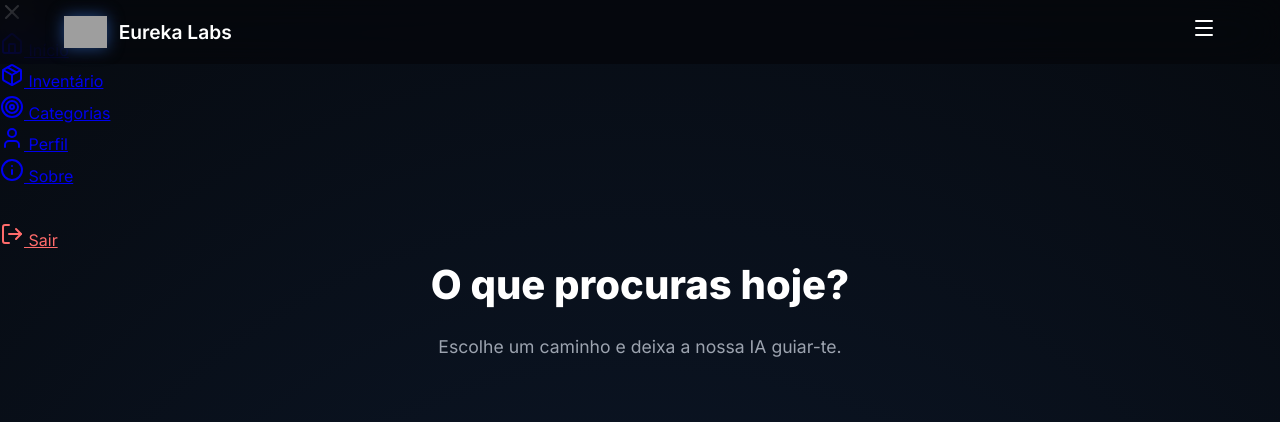
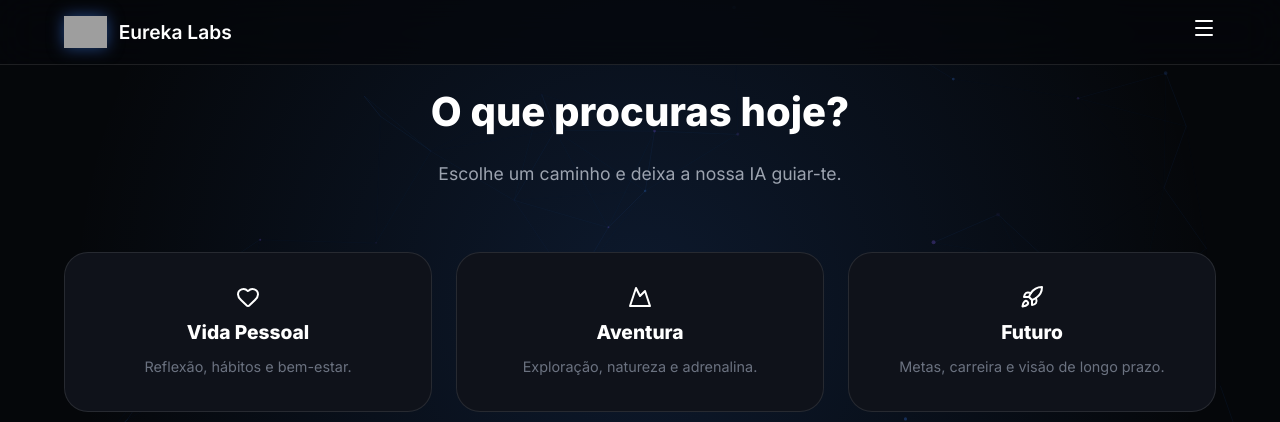
Before and after one commit to AnonymousDeveloper2025/EurekaLabs, a PHP site: page /categories.html in a window 1280 px wide. Shown: the top 422 px of the page. Run offline with PHP 8.4, Linux system fonts and the light colour scheme; grey boxes are pictures that could not be loaded.

Commit message:
Correção crítica: Base de Dados (MySQLi fix), Estilos (Inputs, Categorias, Login/Registo) e Design Modern Dark unificado

```diff
--- a/assets/css/style.css
+++ b/assets/css/style.css
@@ -48,6 +48,7 @@ header {
     display: flex;
     justify-content: space-between;
     align-items: center;
+    border-bottom: 1px solid var(--pill-border);
 }
 
 .logo-container {
@@ -141,6 +175,49 @@ header {
     border-radius: 32px;
     padding: 3rem;
     border: 1px solid rgba(255, 255, 255, 0.05);
+    box-shadow: 0 20px 50px rgba(0,0,0,0.5);
+}
+
+/* Categories Grid */
+.categories-grid {
+    display: grid;
+    grid-template-columns: repeat(auto-fill, minmax(280px, 1fr));
+    gap: 1.5rem;
+    margin-top: 2rem;
+}
+
+.category-card {
+    background: var(--secondary-bg);
+    border-radius: 24px;
+    padding: 2rem;
+    border: 1px solid var(--pill-border);
+    transition: var(--transition);
+    cursor: pointer;
+    text-align: center;
+}
+
+.category-card:hover {
+    border-color: var(--accent-blue);
+    transform: translateY(-5px);
+    background: rgba(59, 130, 246, 0.05);
+}
+
+.category-card i {
+    font-size: 2rem;
+    color: var(--accent-blue);
+    margin-bottom: 1rem;
+    display: block;
+}
+
+.category-card h3 {
+    font-size: 1.2rem;
+    margin-bottom: 0.5rem;
+    color: white;
+}
+
+.category-card p {
+    font-size: 0.9rem;
+    color: var(--text-dim);
 }
 
 /* Animations */
@@ -244,3 +322,39 @@ footer {
     color: black;
     border-color: white;
 }
+
+/* Utils */
+.container {
+    width: 90%;
+    max-width: 1200px;
+    margin: 0 auto;
+    padding: 80px 0;
+}
+
+main {
+    min-height: 100vh;
+}
+
+.overlay {
+    display: none;
+    position: fixed;
+    top: 0;
+    left: 0;
+    width: 100%;
+    height: 100%;
+    background: rgba(0,0,0,0.5);
+    z-index: 1500;
+}
+
+.side-menu {
+    position: fixed;
+    top: 0;
+    right: -300px;
+    width: 300px;
+    height: 100%;
+    background: var(--secondary-bg);
+    z-index: 2000;
+    transition: 0.3s;
+    padding: 2rem;
+    border-left: 1px solid var(--pill-border);
+}
--- a/categories.html
+++ b/categories.html
@@ -5,33 +5,30 @@
     <meta name="viewport" content="width=device-width, initial-scale=1.0">
     <title>Categorias | Eureka Labs</title>
     <link rel="stylesheet" href="assets/css/style.css">
-    <link href="https://fonts.googleapis.com/css2?family=Inter:wght@300;400;600;800&display=swap" rel="stylesheet">
+    <link href="https://fonts.googleapis.com/css2?family=Inter:wght@300;400;500;600;800&display=swap" rel="stylesheet">
     <script src="https://unpkg.com/lucide@latest"></script>
 </head>
 <body>
+    <div id="particles-js"></div>
     <header>
         <a href="index.html" class="logo-container">
             <img src="https://anonymousdeveloper2025.github.io/EurekaLabs/e.png" alt="Eureka Labs Logo">
             <span class="logo-text">Eureka Labs</span>
         </a>
-        <div class="menu-btn" id="menuToggle">
+        <div class="menu-btn" id="menuToggle" style="cursor: pointer; color: white;">
             <i data-lucide="menu"></i>
         </div>
     </header>
 
     <div class="overlay" id="overlay"></div>
-
     <nav class="side-menu" id="sideMenu">
-        <div class="close-menu" id="closeMenu">
-            <i data-lucide="x"></i>
-        </div>
-        <ul class="menu-links">
-            <li><a href="index.html"><i data-lucide="home"></i> Início</a></li>
-            <li><a href="inventory.html"><i data-lucide="package"></i> Inventário</a></li>
-            <li><a href="categories.html"><i data-lucide="target"></i> Categorias</a></li>
-            <li><a href="profile.html"><i data-lucide="user"></i> Perfil</a></li>
-            <li><a href="about.html"><i data-lucide="info"></i> Sobre</a></li>
-            <li style="margin-top: 2rem;"><a href="javascript:logout()" style="color: #ff6b6b;"><i data-lucide="log-out"></i> Sair</a></li>
+        <div id="closeMenu" style="cursor:pointer; margin-bottom:2rem;"><i data-lucide="x"></i></div>
+        <ul style="list-style:none;">
+            <li style="margin-bottom:1.5rem;"><a href="index.html" style="color:white; text-decoration:none; display:flex; align-items:center; gap:10px;"><i data-lucide="home"></i> Início</a></li>
+            <li style="margin-bottom:1.5rem;"><a href="inventory.html" style="color:white; text-decoration:none; display:flex; align-items:center; gap:10px;"><i data-lucide="package"></i> Inventário</a></li>
+            <li style="margin-bottom:1.5rem;"><a href="categories.html" style="color:white; text-decoration:none; display:flex; align-items:center; gap:10px;"><i data-lucide="target"></i> Categorias</a></li>
+            <li style="margin-bottom:1.5rem;"><a href="profile.html" style="color:white; text-decoration:none; display:flex; align-items:center; gap:10px;"><i data-lucide="user"></i> Perfil</a></li>
+            <li><a href="javascript:logout()" style="color:#ff6b6b; text-decoration:none; display:flex; align-items:center; gap:10px;"><i data-lucide="log-out"></i> Sair</a></li>
         </ul>
     </nav>
 
@@ -43,106 +40,56 @@
             </div>
 
             <div class="categories-grid">
-                <!-- Vida Pessoal -->
                 <div class="category-card" onclick="selectCategory('vida-pessoal')">
-                    <div class="category-img-wrapper">
-                        <img src="https://images.unsplash.com/photo-1506126613408-eca07ce68773?w=600&h=400&fit=crop" class="category-img">
-                        <div class="category-icon-overlay"><i data-lucide="heart"></i></div>
-                    </div>
-                    <div class="category-info">
+                    <i data-lucide="heart"></i>
                     <h3>Vida Pessoal</h3>
-                        <p style="color: var(--text-muted); font-size: 0.9rem;">Reflexão, hábitos e bem-estar.</p>
-                    </div>
+                    <p>Reflexão, hábitos e bem-estar.</p>
                 </div>
 
-                <!-- Aventura -->
                 <div class="category-card" onclick="selectCategory('aventura')">
-                    <div class="category-img-wrapper">
-                        <img src="https://images.unsplash.com/photo-1506905925346-21bda4d32df4?w=600&h=400&fit=crop" class="category-img">
-                        <div class="category-icon-overlay"><i data-lucide="mountain"></i></div>
-                    </div>
-                    <div class="category-info">
+                    <i data-lucide="mountain"></i>
                     <h3>Aventura</h3>
-                        <p style="color: var(--text-muted); font-size: 0.9rem;">Exploração, natureza e adrenalina.</p>
-                    </div>
+                    <p>Exploração, natureza e adrenalina.</p>
                 </div>
 
-                <!-- Futuro -->
                 <div class="category-card" onclick="selectCategory('futuro')">
-                    <div class="category-img-wrapper">
-                        <img src="https://images.unsplash.com/photo-1451187580459-43490279c0fa?w=600&h=400&fit=crop" class="category-img">
-                        <div class="category-icon-overlay"><i data-lucide="rocket"></i></div>
-                    </div>
-                    <div class="category-info">
+                    <i data-lucide="rocket"></i>
                     <h3>Futuro</h3>
-                        <p style="color: var(--text-muted); font-size: 0.9rem;">Metas, carreira e visão de longo prazo.</p>
-                    </div>
+                    <p>Metas, carreira e visão de longo prazo.</p>
                 </div>
 
-                <!-- Escola -->
                 <div class="category-card" onclick="selectCategory('escola')">
-                    <div class="category-img-wrapper">
-                        <img src="https://images.unsplash.com/photo-1427504494785-cdaeb5ebaf00?w=600&h=400&fit=crop" class="category-img">
-                        <div class="category-icon-overlay"><i data-lucide="graduation-cap"></i></div>
-                    </div>
-                    <div class="category-info">
+                    <i data-lucide="graduation-cap"></i>
                     <h3>Escola & Estudo</h3>
-                        <p style="color: var(--text-muted); font-size: 0.9rem;">Revisões, novas skills e foco acadêmico.</p>
-                    </div>
+                    <p>Revisões, novas skills e foco acadêmico.</p>
                 </div>
 
-                <!-- Criatividade -->
                 <div class="category-card" onclick="selectCategory('criatividade')">
-                    <div class="category-img-wrapper">
-                        <img src="https://images.unsplash.com/photo-1513364776144-60967b0f800f?w=600&h=400&fit=crop" class="category-img">
-                        <div class="category-icon-overlay"><i data-lucide="palette"></i></div>
-                    </div>
-                    <div class="category-info">
+                    <i data-lucide="palette"></i>
                     <h3>Criatividade</h3>
-                        <p style="color: var(--text-muted); font-size: 0.9rem;">Arte, música, escrita e design.</p>
-                    </div>
+                    <p>Arte, música, escrita e design.</p>
                 </div>
 
-                <!-- Empreendedorismo -->
                 <div class="category-card" onclick="selectCategory('empreendedorismo')">
-                    <div class="category-img-wrapper">
-                        <img src="https://images.unsplash.com/photo-1552664730-d307ca884978?w=600&h=400&fit=crop" class="category-img">
-                        <div class="category-icon-overlay"><i data-lucide="briefcase"></i></div>
-                    </div>
-                    <div class="category-info">
+                    <i data-lucide="briefcase"></i>
                     <h3>Negócios</h3>
-                        <p style="color: var(--text-muted); font-size: 0.9rem;">Validar ideias e criar o teu micro-saas.</p>
-                    </div>
+                    <p>Validar ideias e criar o teu micro-saas.</p>
                 </div>
             </div>
         </div>
     </main>
 
     <footer>
-        <div class="footer-separator"></div>
         <div class="footer-links">
             <a href="terms.html">Termos de Serviços</a>
             <a href="about.html">Sobre</a>
             <a href="privacy.html">Privacidade</a>
-            <a href="help.html"><i class="fas fa-question-circle"></i> Ajuda</a>
+            <a href="help.html">Ajuda</a>
         </div>
-        <div style="margin-top: 1.5rem; display: flex; justify-content: center; gap: 20px;">
-            <a href="#" style="color: var(--text-muted); transition: var(--transition);" onmouseover="this.style.color='#3b82f6'" onmouseout="this.style.color='var(--text-muted)'">
-                <i class="fab fa-facebook-f"></i>
-            </a>
-            <a href="#" style="color: var(--text-muted); transition: var(--transition);" onmouseover="this.style.color='#3b82f6'" onmouseout="this.style.color='var(--text-muted)'">
-                <i class="fab fa-twitter"></i>
-            </a>
-            <a href="#" style="color: var(--text-muted); transition: var(--transition);" onmouseover="this.style.color='#3b82f6'" onmouseout="this.style.color='var(--text-muted)'">
-                <i class="fab fa-instagram"></i>
-            </a>
-            <a href="#" style="color: var(--text-muted); transition: var(--transition);" onmouseover="this.style.color='#3b82f6'" onmouseout="this.style.color='var(--text-muted)'">
-                <i class="fab fa-github"></i>
-            </a>
-        </div>
-        <p style="color: #4b5563; font-size: 0.9rem; margin-top: 2rem;">© 2026 ∀nonymous Developer - Todos direitos reservados</p>
+        <p>© 2026 ∀nonymous Developer - Todos direitos reservados</p>
     </footer>
 
+    <script src="https://cdn.jsdelivr.net/particles.js/2.0.0/particles.min.js"></script>
     <script src="assets/js/main.js"></script>
     <script>
         function selectCategory(cat) {
```
Also changed, not shown: other parts of assets/css/style.css (+40 -6 lines), backend/config.php (+6 -30 lines), login.html (+8 -8 lines), register.html (+8 -8 lines). Lines whose indentation alone changed are shown as unchanged.
